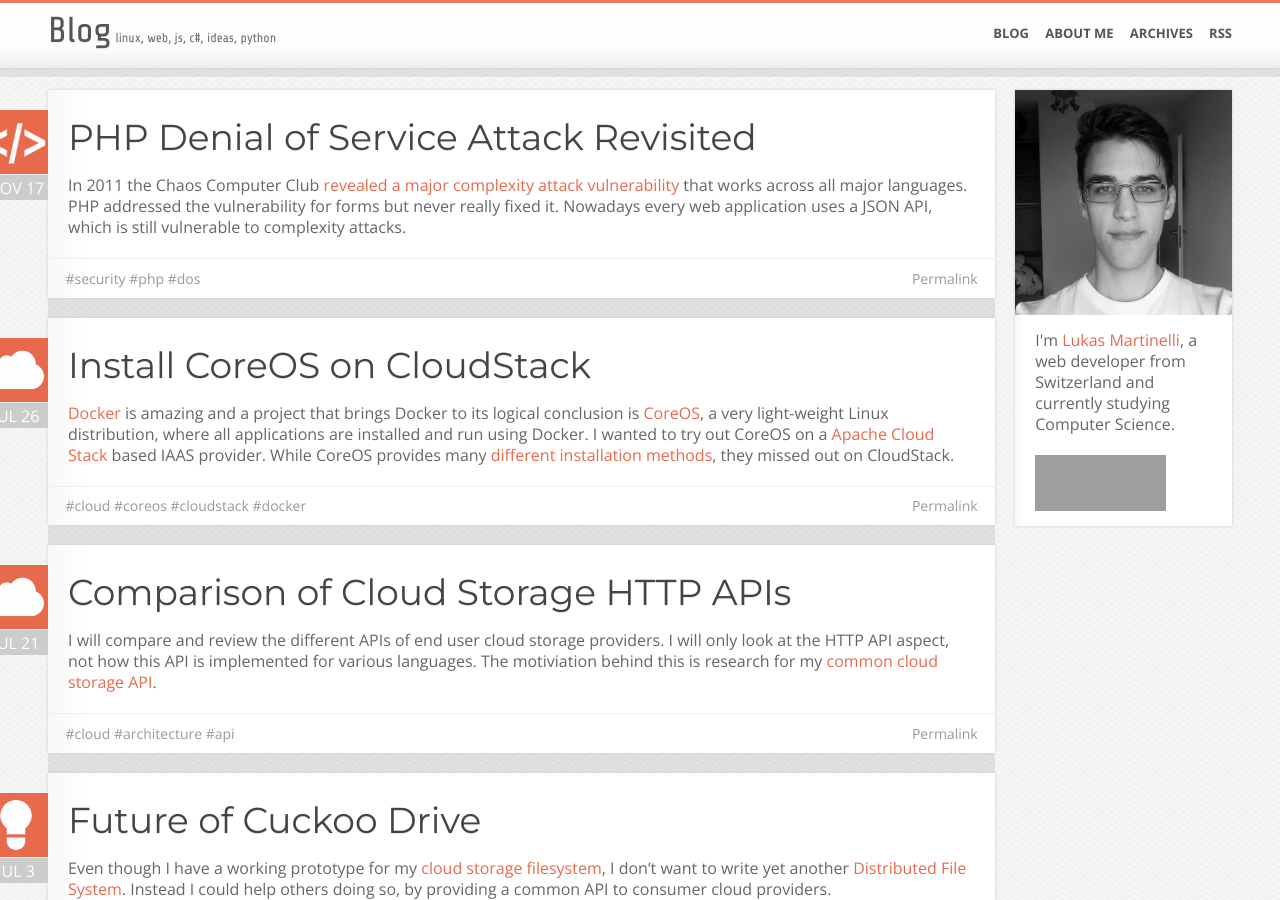
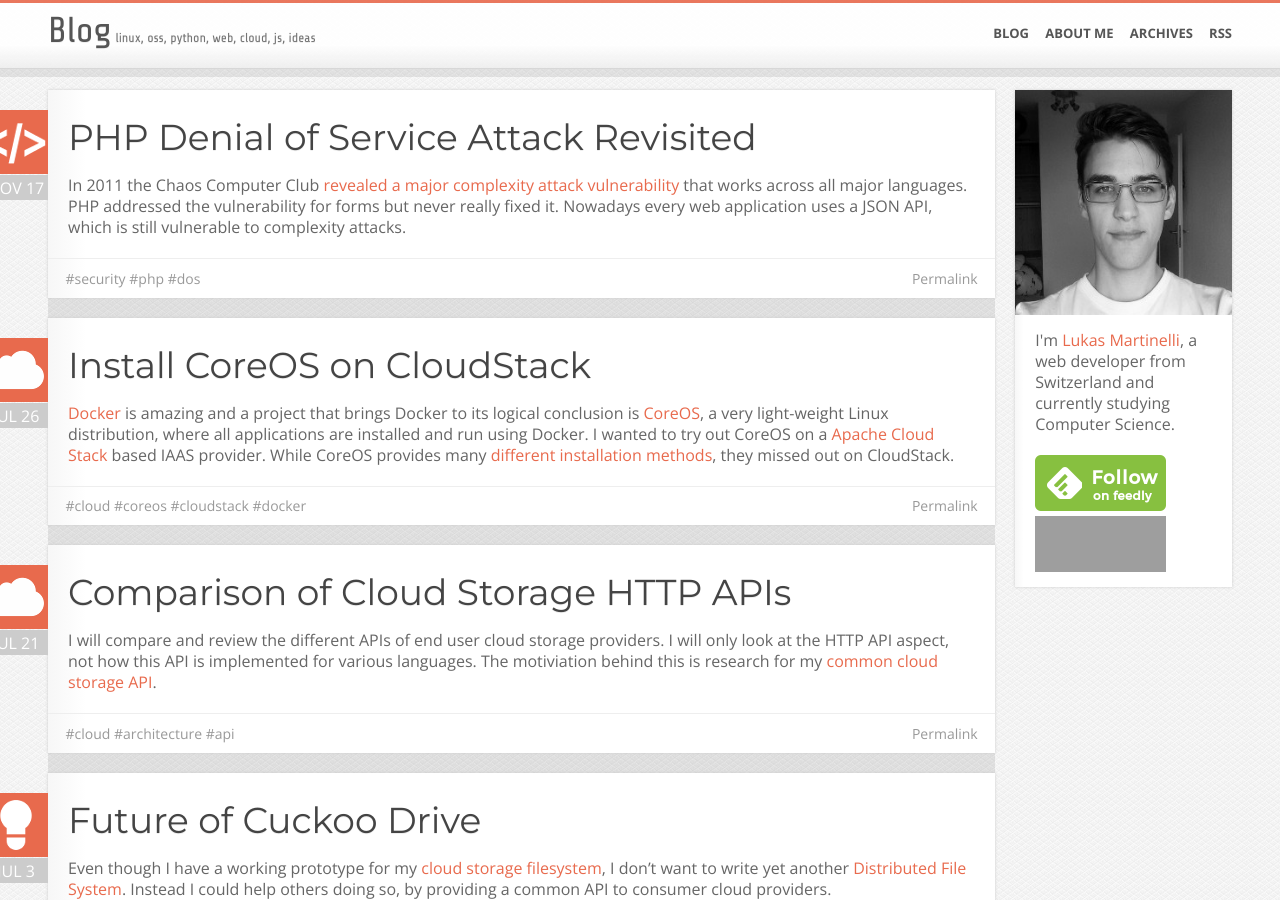
Before and after one commit to lukasmartinelli/lukasmartinelli.github.io, a Jekyll site: the page built from index.html, in a window 1280 px wide and 900 px high. Built offline with Jekyll 4.4.1, drawn with Linux system fonts in a browser that asks for light colours; Markdown is read by kramdown in place of the engine named in the settings; the list of posts is cut into pages by our own code; grey boxes are pictures that could not be loaded.

Commit message:
Added twitter button to bio

```diff
--- a/_includes/bio.html
+++ b/_includes/bio.html
@@ -4,6 +4,7 @@
       <p>
       I'm <a href="/cv.html">Lukas Martinelli</a>, a web developer from Switzerland and currently studying Computer Science.
       </p>
-      <a href='http://cloud.feedly.com/#subscription%2Ffeed%2Fhttp%3A%2F%2Flukasmartinelli.ch%2Ffeed.xml'  target='blank'><img id='feedlyFollow' src='http://s3.feedly.com/img/follows/feedly-follow-rectangle-flat-big_2x.png' alt='follow us in feedly' width='131' height='56'></a>
+      <a href='http://cloud.feedly.com/#subscription%2Ffeed%2Fhttp%3A%2F%2Flukasmartinelli.ch%2Ffeed.xml'  target='blank'><img id='feedlyFollow' src='/img/feedly-follow.png' alt='follow us in feedly' width='131' height='56'></a>
+      <a href='https://twitter.com/m_deluciane' target='blank'><img id='twitterFollow' src='/img/twitter-follow.png' width='131' height='56'></a>
   </div>
 </div>
--- a/_includes/top.html
+++ b/_includes/top.html
@@ -3,7 +3,7 @@
     <div class="container">
       <div class="branding">
         <a href="/"><h1>Blog</h1></a>
-        <h2>linux, web, js, c#, ideas, python</h2>
+        <h2>linux, oss, python, web, cloud, js, ideas</h2>
       </div>
       <nav id="top-nav">
         <ul>
```
Also changed, not shown: img/feedly-follow.png (added), 1 other file.
